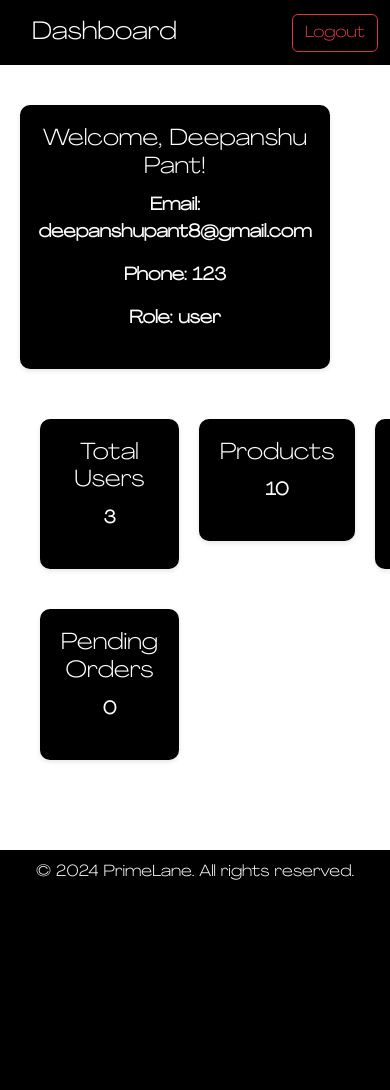
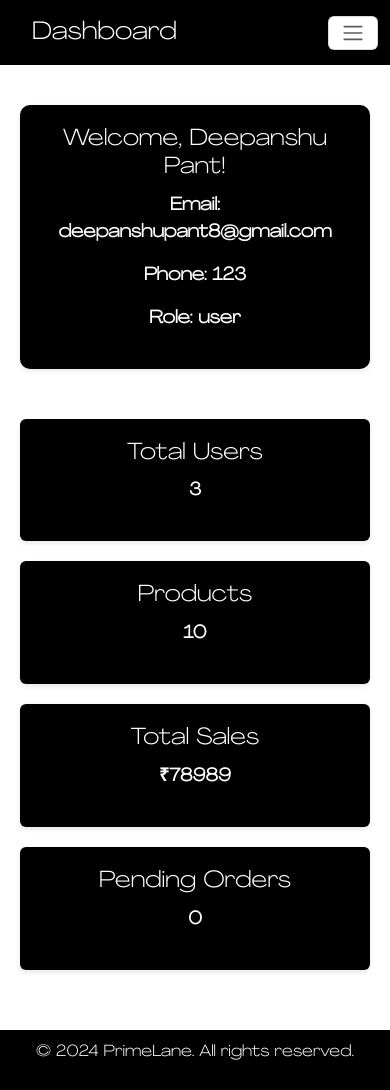
Before and after one commit to deepansh-you/Capstone-Project-Fynd, a Flask app: page /admin/dashboard/ in a window 390 px wide. Before the commit the page ends 880 px from the top, so only its background shows below. Run offline with Flask 3, Linux system fonts and the light colour scheme; a user stored in the database is signed in; data comes from the database, SQL or seed files in the repository; both versions use the stored data as it was after the commit.

Commit message:
Responsive

```diff
--- a/app/static/css/admin.css
+++ b/app/static/css/admin.css
@@ -104,6 +104,15 @@ body {
   background-color: #e21e8a;
 }
 
+.navbar-toggler{
+  background-color: #ffffff !important;
+}
+
+.navbar-collapse{
+  background-color: #000000 !important;
+  width: 100% !important;
+}
+
 .dropdown-menu{
   background-color: #000000 !important;
 }
@@ -181,17 +190,26 @@ table th {
 
 /* Card Styling */
 .card {
-  background-color: #f4f4f4;
+  background-color: #000000 !important;
   padding: 20px;
   border-radius: 10px;
   box-shadow: 0 2px 5px rgba(0, 0, 0, 0.1);
   margin-bottom: 20px;
-  max-width: 400px;
   display: flex;
   flex-direction: column;
   justify-content: center;
   align-items: center;
   text-align: center;
+  color: white !important;
+  width: 80% !important;
+}
+
+.custom-card{
+  width: 100% !important;
+}
+
+.cardA{
+  width: 100% !important;
 }
 
 .card:hover {
@@ -206,6 +224,10 @@ table th {
 .card p {
   font-size: 18px;
   font-weight: bold;
+}
+
+.rowDashboard{
+  margin-bottom: 10px;
 }
 
 /* Alert Styling */
@@ -244,8 +266,7 @@ table th {
 }
 
 .user-info .card {
-  width: 400px;
-  margin-right: 40px;
+  width: 100%;
   background-color: black;
   color: white;
   border-radius: 10px;
@@ -375,7 +396,7 @@ table th {
 }
 
 .add-product-page form textarea {
-  height: 120px;
+  height: 45px;
   resize: vertical;
 }
 
@@ -586,3 +607,23 @@ select{
 label{
   font-size: 16px !important;
 }
+
+
+@media (max-width: 768px) {
+
+  .user-info .card {
+    width: 100% !important;
+  }
+
+  .rowDashboard{
+    margin-bottom: 0 !important;
+  }
+
+  .navbar-collapse{
+    background-color: #000000 !important;
+    width: 100% !important;
+    padding-bottom: 5% !important;
+  }
+
+
+}
--- a/app/templates/admin/admin_base.html
+++ b/app/templates/admin/admin_base.html
@@ -13,11 +13,14 @@
 
     <nav class="navbar navbar-expand-lg">
         <div class="container-fluid">
-
             <a href="{{ url_for('admin.dashboard') }}" class="navbar-brand">Dashboard</a>
 
-            <div class="collapse navbar-collapse justify-content-end">
-                <ul class="navbar-nav">
+            <button class="navbar-toggler" type="button" data-bs-toggle="collapse" data-bs-target="#navbarNav" aria-controls="navbarNav" aria-expanded="false" aria-label="Toggle navigation">
+                <span class="navbar-toggler-icon"></span>
+            </button>
+
+            <div class="collapse navbar-collapse" id="navbarNav">
+                <ul class="navbar-nav ms-auto text-center">
                     <li class="nav-item">
                         <a href="{{ url_for('admin.users_page') }}" class="nav-link">Users</a>
                     </li>
@@ -37,7 +40,7 @@
                             Orders
                         </a>
                         <ul class="dropdown-menu" aria-labelledby="navbarDropdown">
-                            <li><a class="dropdown-item" href="{{ url_for('admin.all_orders_page') }}"> View All Orders</a></li>
+                            <li><a class="dropdown-item" href="{{ url_for('admin.all_orders_page') }}">View All Orders</a></li>
                             <li><a class="dropdown-item" href="{{ url_for('admin.pending_orders_page') }}">Pending Orders</a></li>
                         </ul>
                     </li>
@@ -45,14 +48,15 @@
                     <li class="nav-item">
                         <a href="{{ url_for('admin.sales_page') }}" class="nav-link">Sales</a>
                     </li>
+
+                    <li class="nav-item">
+                        <a href="{{ url_for('auth.logout') }}" class="btn btn-outline-danger">Logout</a>
+                    </li>
                 </ul>
-            </div>
-
-            <div class="d-flex">
-                <a href="{{ url_for('auth.logout') }}" class="btn btn-outline-danger">Logout</a>
             </div>
         </div>
     </nav>
+
 
 
     <div class="main-content">
--- a/app/templates/admin/admin_dashboard.html
+++ b/app/templates/admin/admin_dashboard.html
@@ -15,35 +15,44 @@
         </div>
     </div>
 
-
-    <div class="stats">
-        <a href="{{ url_for('admin.users_page') }}">
-            <div class="card">
+    <div class="row justify-content-center rowDashboard">
+        <div class="col-12 col-sm-6 col-md-4 col-lg-3 d-flex justify-content-center">
+            <a href="{{ url_for('admin.users_page') }}" class="cardA">
+                <div class="card custom-card">
                     <h3>Total Users</h3>
                     <p>{{ total_users }}</p>
                 </div>
             </a>
+        </div>
 
-        <a href="{{ url_for('admin.products') }}">
-            <div class="card">
+        <div class="col-12 col-sm-6 col-md-4 col-lg-3 d-flex justify-content-center">
+            <a href="{{ url_for('admin.products') }}" class="cardA">
+                <div class="card custom-card">
                     <h3>Products</h3>
                     <p>{{ total_products }}</p>
                 </div>
             </a>
+        </div>
 
-        <a href="{{ url_for('admin.sales_page') }}">
-            <div class="card">
+        <div class="col-12 col-sm-6 col-md-4 col-lg-3 d-flex justify-content-center">
+            <a href="{{ url_for('admin.sales_page') }}" class="cardA">
+                <div class="card custom-card">
                     <h3>Total Sales</h3>
                     <p>₹{{ total_sales }}</p>
                 </div>
             </a>
+        </div>
+    </div>
 
-        <a href="{{ url_for('admin.pending_orders_page') }}">
-            <div class="card">
+    <div class="row justify-content-center rowDashboard">
+        <div class="col-12 col-sm-6 col-md-4 col-lg-3 d-flex justify-content-center">
+            <a href="{{ url_for('admin.pending_orders_page') }}" class="cardA">
+                <div class="card custom-card">
                     <h3>Pending Orders</h3>
                     <p>{{ pending_orders }}</p>
                 </div>
             </a>
         </div>
     </div>
+</div>
 {% endblock %}
--- a/app/templates/admin/admin_orders.html
+++ b/app/templates/admin/admin_orders.html
@@ -3,7 +3,7 @@
 {% block content %}
   <div class="container mt-4">
     <h2 class="text-center">All Orders</h2>
-
+    <div class="table-responsive">
       <table class="table">
         <thead>
           <tr>
@@ -33,4 +33,5 @@
         </tbody>
       </table>
     </div>
+  </div>
 {% endblock %}
--- a/app/templates/admin/pending_orders_page.html
+++ b/app/templates/admin/pending_orders_page.html
@@ -4,6 +4,7 @@
     <h2 class="noPending text-center">Pending Orders</h2>
 
     {% if pending_orders %}
+        <div class="table-responsive">
             <table class="table">
                 <thead>
                     <tr>
@@ -24,12 +25,15 @@
                             <td>{{ order.order_date.strftime('%d %b %Y') }}</td>
                             <td>{{ order.payment_status }}</td>
                             <td>
-                            <button class="markComplete"><a href="{{ url_for('admin.mark_order_complete', order_id=order.order_id) }}" class="markCompleteA">Mark as Complete</a></button>
+                                <button class="markComplete">
+                                    <a href="{{ url_for('admin.mark_order_complete', order_id=order.order_id) }}" class="markCompleteA">Mark as Complete</a>
+                                </button>
                             </td>
                         </tr>
                     {% endfor %}
                 </tbody>
             </table>
+        </div>
     {% else %}
         <p class="noPending text-center">No pending orders found.</p>
     {% endif %}
--- a/app/templates/admin/users_page.html
+++ b/app/templates/admin/users_page.html
@@ -8,6 +8,7 @@
 <div class="container">
     <div class="user-list">
         <h2 class="text-center">User Management</h2>
+        <div class="table-responsive">
             <table class="table">
                 <thead>
                     <tr>
@@ -46,4 +47,5 @@
             </table>
         </div>
     </div>
+</div>
 {% endblock %}
--- a/app/templates/base.html
+++ b/app/templates/base.html
@@ -18,7 +18,6 @@
     {% endblock %}
 </head>
 <body>
-    <!-- Navigation Bar -->
 <!-- Navigation Bar -->
 <nav class="navbar navbar-expand-lg navbar-dark bg-dark sticky-top">
     <div class="container-fluid">
--- a/app/templates/cart.html
+++ b/app/templates/cart.html
@@ -6,7 +6,7 @@ Cart - PrimeLane
 
 {% block content %}
     <div class="container">
-        <h1>Your Cart</h1>
+        <h1 class="mt-4 mb-3 text-center">Your Cart</h1>
 
         {% if products_in_cart %}
             <div class="table-responsive">
--- a/app/templates/checkout.html
+++ b/app/templates/checkout.html
@@ -6,7 +6,7 @@ Checkout - PrimeLane
 
 {% block content %}
     <div class="container">
-        <h1>Checkout</h1>
+        <h1 class="mt-4 mb-3 text-center">Checkout</h1>
         <form method="POST" action="{{ url_for('main.checkout') }}">
             <div class="row">
                 <div class="col-12 col-md-6">
--- a/app/templates/product_details.html
+++ b/app/templates/product_details.html
@@ -6,13 +6,13 @@ Product Details - {{ product.product_name }}
 
 {% block content %}
     <div class="container">
-        <h1>{{ product.product_name }}</h1>
+        <h1 class="mt-5 text-center mb-5">{{ product.product_name }}</h1>
 
         <div class="row">
             {% if product.image_url %}
                 <div class="col-12 col-md-6">
                     <img src="{{ url_for('static', filename='uploads/' + product.image_url) }}"
-                         alt="{{ product.product_name }}" class="img-fluid">
+                         alt="{{ product.product_name }}" class="img-fluid prodImg">
                 </div>
             {% endif %}
             <div class="col-12 col-md-6">
@@ -38,7 +38,7 @@ Product Details - {{ product.product_name }}
                                 {% endfor %}
                             </select>
                         </div>
-                        <button type="submit" class="btn addToCart">Add to Cart</button>
+                        <button type="submit" class="btn addToCart mb-4">Add to Cart</button>
                     </form>
                 {% else %}
                     <p>Sorry, this product is out of stock.</p>
```
Also changed, not shown: app/static/css/main.css (+52 -5 lines), app/templates/admin/add_product.html (+30 -9 lines), app/templates/admin/products.html (+14 -8 lines), app/templates/category_products.html (+5 -3 lines), app/templates/home.html (+5 -31 lines), app/templates/payment.html (+3 -13 lines), database.db. Lines whose indentation alone changed are shown as unchanged.
